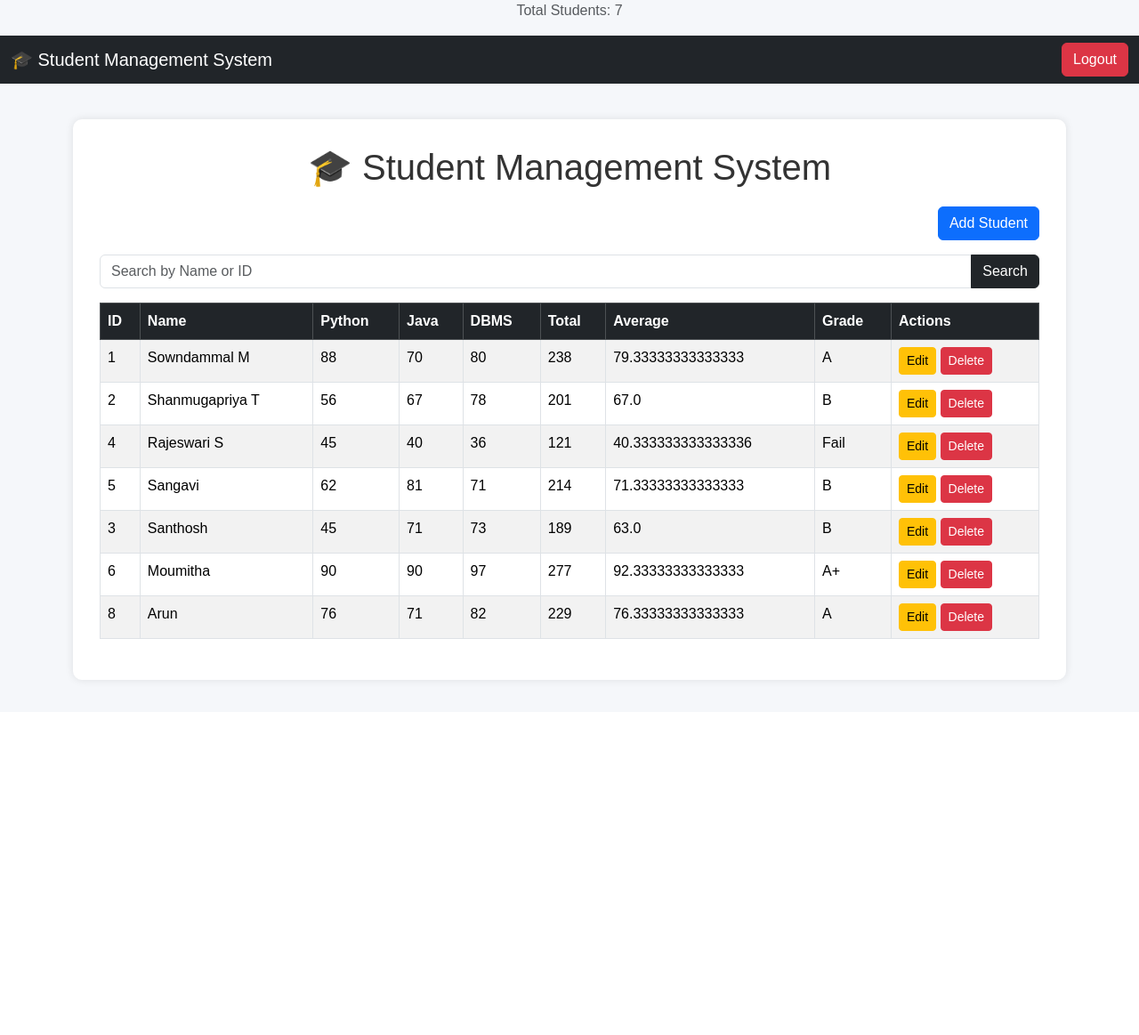
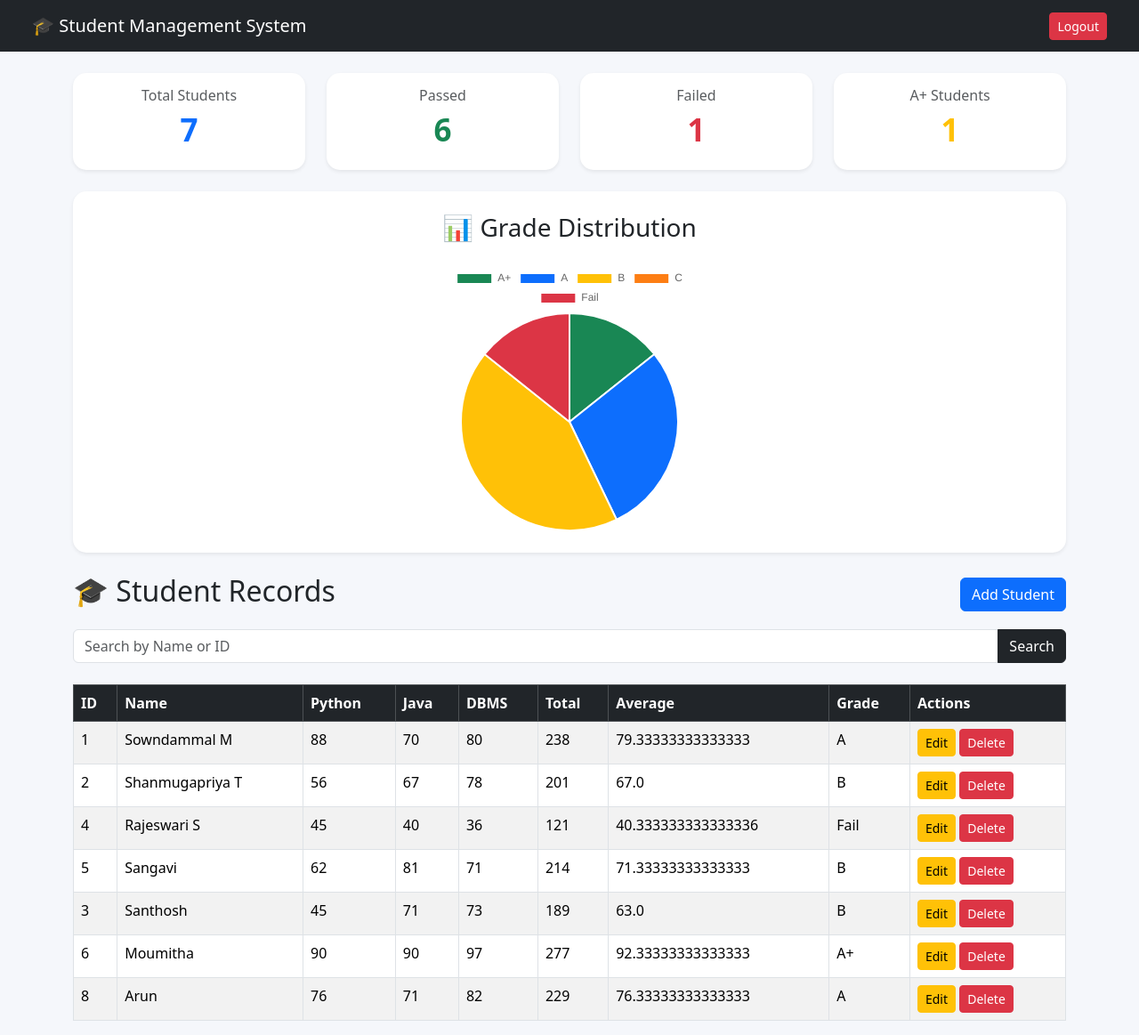
Before and after one commit to SowndammalM/Student_Management_System, a Flask app: page / in a window 1280 px wide. Shown: the whole page at 89% size. Before the commit the page ends 770 px from the top, so only its background shows below. Run offline with Flask 3, Linux system fonts and the light colour scheme; a user stored in the database is signed in; data comes from the database, SQL or seed files in the repository; both versions use the stored data as it was after the commit.

Commit message:
Added dashboard cards and charts

```diff
--- a/app.py
+++ b/app.py
@@ -127,11 +127,72 @@ def index():
 
     connection.close()
 
+    # ==============================
+    # DASHBOARD ANALYTICS
+    # ==============================
+
+    total_students = len(students)
+
+    pass_count = 0
+
+    fail_count = 0
+
+    a_plus_count = 0
+
+    a_count = 0
+
+    b_count = 0
+
+    c_count = 0
+
+    for student in students:
+
+        grade = student[7]
+
+        if grade == "Fail":
+
+            fail_count += 1
+
+        else:
+
+            pass_count += 1
+
+        if grade == "A+":
+
+            a_plus_count += 1
+
+        elif grade == "A":
+
+            a_count += 1
+
+        elif grade == "B":
+
+            b_count += 1
+
+        elif grade == "C":
+
+            c_count += 1
+
     return render_template(
 
         "index.html",
 
-        students=students
+        students=students,
+
+        total_students=total_students,
+
+        pass_count=pass_count,
+
+        fail_count=fail_count,
+
+        a_plus_count=a_plus_count,
+
+        a_count=a_count,
+
+        b_count=b_count,
+
+        c_count=c_count
+
     )
 # ==============================
 # ADD STUDENT
--- a/static/style.css
+++ b/static/style.css
@@ -1,30 +1,31 @@
 body {
 
-    background-color: #f5f7fa;
+    background-color: #f5f7fb;
 
-    font-family: Arial, sans-serif;
 }
 
+.card {
 
-.container-box {
+    border-radius: 15px;
+
+}
+
+.card h2 {
+
+    font-size: 35px;
+
+}
+
+.navbar {
+
+    padding-top: 12px;
+
+    padding-bottom: 12px;
+
+}
+
+table {
 
     background-color: white;
 
-    padding: 30px;
-
-    margin-top: 40px;
-
-    border-radius: 10px;
-
-    box-shadow: 0 0 10px rgba(0,0,0,0.1);
 }
-
-
-.heading {
-
-    text-align: center;
-
-    margin-bottom: 20px;
-
-    color: #333;
-}
--- a/templates/index.html
+++ b/templates/index.html
@@ -1,3 +1,4 @@
+
 <!DOCTYPE html>
 <html lang="en">
 
@@ -20,9 +21,10 @@
 </head>
 
 <body>
-    <p class="text-center text-muted">Total Students: {{ students|length }}</p>
 
-    <nav class="navbar navbar-dark bg-dark">
+    <!-- Navbar -->
+
+    <nav class="navbar navbar-dark bg-dark px-4">
 
         <div class="container-fluid">
 
@@ -31,7 +33,8 @@
                 🎓 Student Management System
 
             </span>
-            <a href="/logout" class="btn btn-danger">
+
+            <a href="/logout" class="btn btn-danger btn-sm">
 
                 Logout
 
@@ -41,9 +44,123 @@
 
     </nav>
 
-    <div class="container">
+    <!-- Main Container -->
 
-        <div class="container-box">
+    <div class="container mt-4">
+
+        <!-- Dashboard Cards -->
+
+        <div class="row g-4 mb-4">
+
+            <!-- Total Students -->
+
+            <div class="col-md-3 col-sm-6">
+
+                <div class="card shadow-sm border-0 text-center p-3">
+
+                    <h6 class="text-muted">
+
+                        Total Students
+
+                    </h6>
+
+                    <h2 class="text-primary fw-bold">
+
+                        {{ total_students }}
+
+                    </h2>
+
+                </div>
+
+            </div>
+
+            <!-- Passed -->
+
+            <div class="col-md-3 col-sm-6">
+
+                <div class="card shadow-sm border-0 text-center p-3">
+
+                    <h6 class="text-muted">
+
+                        Passed
+
+                    </h6>
+
+                    <h2 class="text-success fw-bold">
+
+                        {{ pass_count }}
+
+                    </h2>
+
+                </div>
+
+            </div>
+
+            <!-- Failed -->
+
+            <div class="col-md-3 col-sm-6">
+
+                <div class="card shadow-sm border-0 text-center p-3">
+
+                    <h6 class="text-muted">
+
+                        Failed
+
+                    </h6>
+
+                    <h2 class="text-danger fw-bold">
+
+                        {{ fail_count }}
+
+                    </h2>
+
+                </div>
+
+            </div>
+
+            <!-- A+ Students -->
+
+            <div class="col-md-3 col-sm-6">
+
+                <div class="card shadow-sm border-0 text-center p-3">
+
+                    <h6 class="text-muted">
+
+                        A+ Students
+
+                    </h6>
+
+                    <h2 class="text-warning fw-bold">
+
+                        {{ a_plus_count }}
+
+                    </h2>
+
+                </div>
+
+            </div>
+
+        </div>
+
+        <!-- Chart Section -->
+
+        <div class="card shadow-sm border-0 p-4 mb-4">
+
+            <h3 class="text-center mb-4">
+
+                📊 Grade Distribution
+
+            </h3>
+
+            <div style="max-width: 400px; margin: auto;">
+
+                <canvas id="gradeChart"></canvas>
+
+            </div>
+
+        </div>
+
+        <!-- Flash Messages -->
 
         {% with messages = get_flashed_messages(with_categories=true) %}
 
@@ -56,6 +173,7 @@
             {{ message }}
 
             <button type="button" class="btn-close" data-bs-dismiss="alert">
+
             </button>
 
         </div>
@@ -66,16 +184,27 @@
 
         {% endwith %}
 
-            <h1 class="heading">🎓 Student Management System</h1>
+        <!-- Heading -->
 
-            <div class="d-flex justify-content-end mb-3">
+        <div class="d-flex justify-content-between align-items-center mb-3">
+
+            <h2>
+
+                🎓 Student Records
+
+            </h2>
 
             <a href="/add" class="btn btn-primary">
+
                 Add Student
+
             </a>
 
         </div>
-            <form method="GET" class="mb-3">
+
+        <!-- Search Form -->
+
+        <form method="GET" class="mb-4">
 
             <div class="input-group">
 
@@ -90,8 +219,14 @@
             </div>
 
         </form>
+
+        <!-- Student Table -->
+
         {% if students %}
-            <table class="table table-bordered table-striped">
+
+        <div class="table-responsive">
+
+            <table class="table table-bordered table-striped table-hover">
 
                 <thead class="table-dark">
 
@@ -144,11 +279,15 @@
                         <td>
 
                             <a href="/edit/{{ student[0] }}" class="btn btn-warning btn-sm">
+
                                 Edit
+
                             </a>
 
                             <a href="/delete/{{ student[0] }}" class="btn btn-danger btn-sm">
+
                                 Delete
+
                             </a>
 
                         </td>
@@ -158,6 +297,11 @@
                     {% endfor %}
 
                 </tbody>
+
+            </table>
+
+        </div>
+
         {% else %}
 
         <div class="alert alert-info text-center">
@@ -168,13 +312,76 @@
 
         {% endif %}
 
-            </table>
-
     </div>
 
-    </div>
+    <!-- Bootstrap JS -->
 
     <script src="https://cdn.jsdelivr.net/npm/bootstrap@5.3.3/dist/js/bootstrap.bundle.min.js"></script>
+
+    <!-- Chart JS -->
+
+    <script src="https://cdn.jsdelivr.net/npm/chart.js"></script>
+
+    <!-- Pie Chart -->
+
+    <script>
+
+        const ctx = document.getElementById('gradeChart');
+
+        new Chart(ctx, {
+
+            type: 'pie',
+
+            data: {
+
+                labels: ['A+', 'A', 'B', 'C', 'Fail'],
+
+                datasets: [{
+
+                    data: [
+
+                        {{ a_plus_count }},
+
+                {{ a_count }},
+
+                        {{ b_count }},
+
+            {{ c_count }},
+
+            {{ fail_count }}
+
+                    ],
+
+            backgroundColor: [
+
+            '#198754',
+
+            '#0d6efd',
+
+            '#ffc107',
+
+            '#fd7e14',
+
+            '#dc3545'
+
+        ]
+
+                }]
+
+            },
+
+            options: {
+
+            responsive: true,
+
+            maintainAspectRatio: true
+
+        }
+
+        });
+
+    </script>
+
 </body>
 
 </html>
```
Also changed, not shown: database.db. Lines whose indentation alone changed are shown as unchanged.
